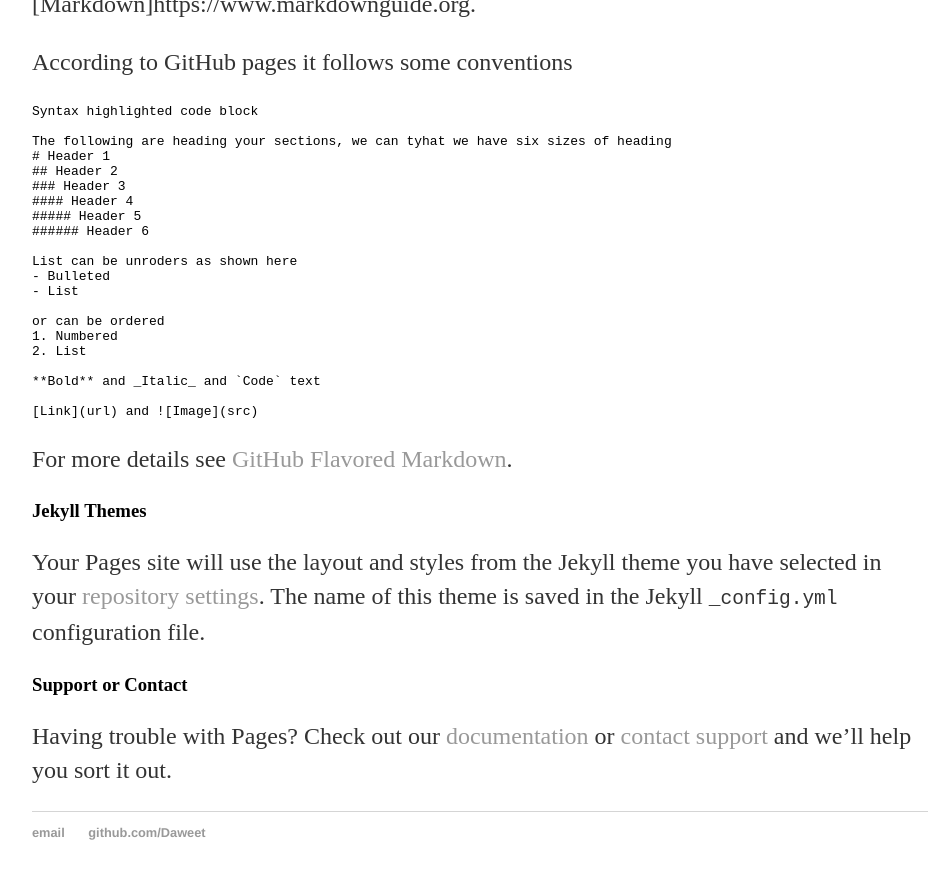
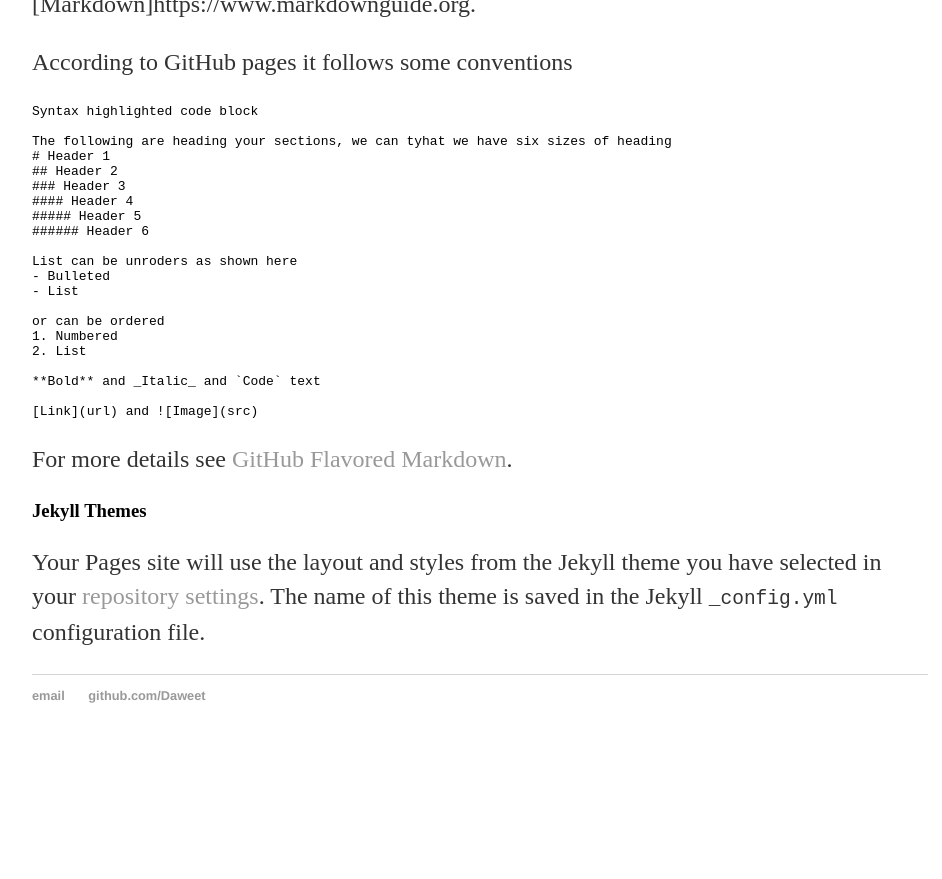
Before and after one commit to Daweet/Daweet.github.io, a Jekyll site: the page built from _posts/2020-05-03-daweet-hailu-site-launched.md, in a window 1280 px wide and 900 px high, scrolled down 1766 px. Shown: the top 879 px of the window, without its empty margins (160-1102 px from the left). Built offline with Jekyll 4.4.1, drawn with Linux system fonts in a browser that asks for light colours; after the commit the page ends 2529 px from its top, so only the background shows below that.

Commit message:
Update 2020-05-03-daweet-hailu-site-launched.md

```diff
--- a/_posts/2020-05-03-daweet-hailu-site-launched.md
+++ b/_posts/2020-05-03-daweet-hailu-site-launched.md
@@ -63,7 +63,3 @@ For more details see [GitHub Flavored Markdown](https://guides.github.com/featur
 ### Jekyll Themes
 
 Your Pages site will use the layout and styles from the Jekyll theme you have selected in your [repository settings](https://github.com/Daweet/Daweet.github.io/settings). The name of this theme is saved in the Jekyll `_config.yml` configuration file.
-
-### Support or Contact
-
-Having trouble with Pages? Check out our [documentation](https://help.github.com/categories/github-pages-basics/) or [contact support](https://github.com/contact) and we’ll help you sort it out.
```
